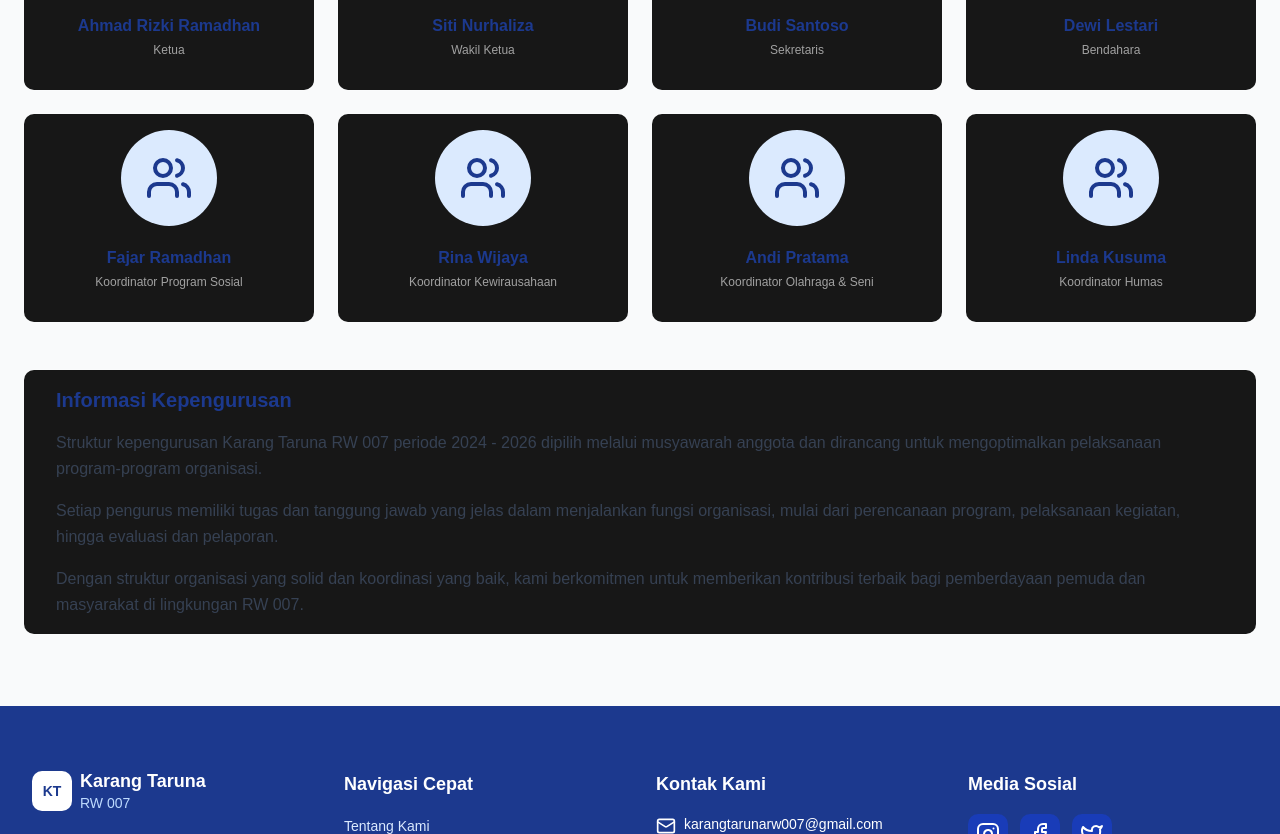
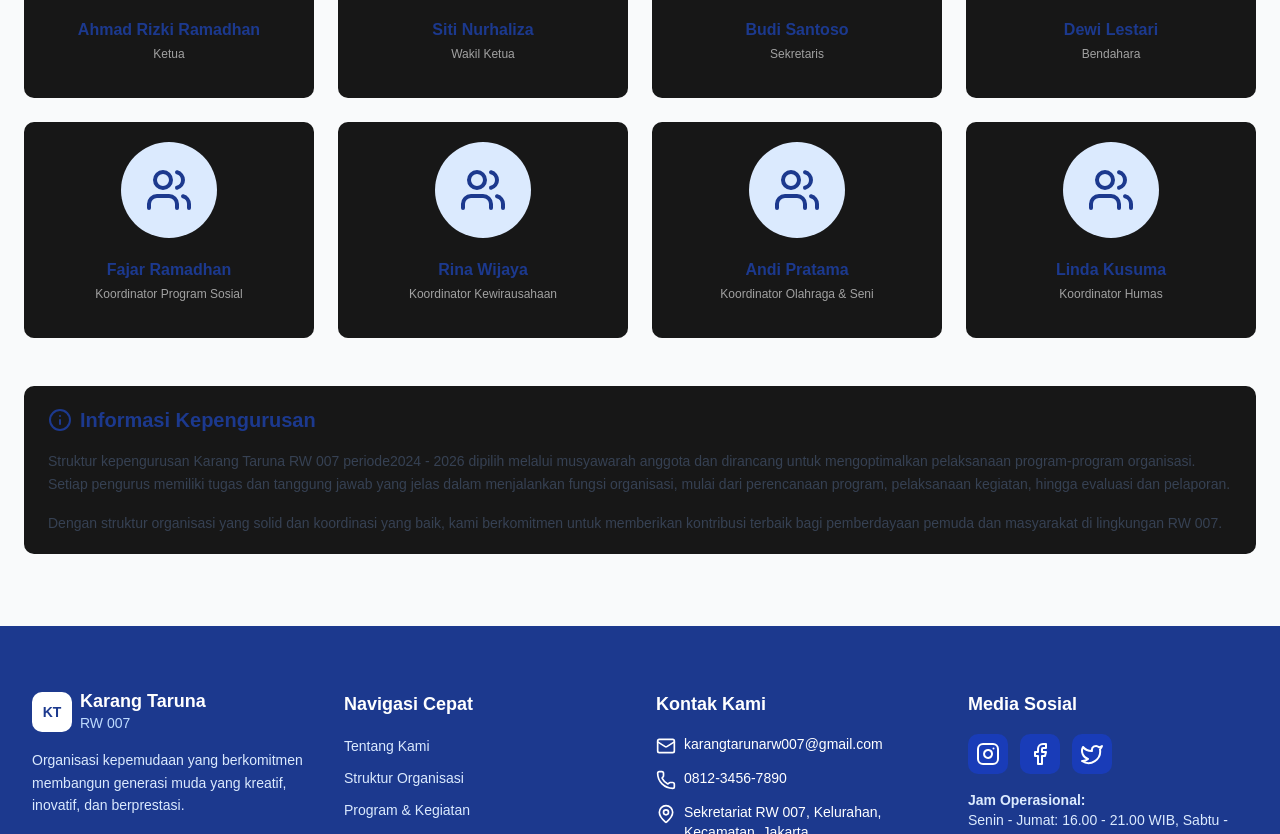
Before and after one commit to Farh4nHanz/kartar-rw-007, a React (Vite) app in the folder apps/web/: page /struktur in a window 1280 px wide. Shown: the part 426-1260 px from the top of the page. Built offline with nearby package versions, Linux system fonts and the light colour scheme.

Commit message:
style(page): update some page's classnames

```diff
--- a/apps/web/src/routes/struktur.tsx
+++ b/apps/web/src/routes/struktur.tsx
@@ -1,5 +1,5 @@
 import { createFileRoute } from "@tanstack/react-router";
-import { Users } from "lucide-react";
+import { Info, Users } from "lucide-react";
 import {
 	Card,
 	CardContent,
@@ -33,7 +33,7 @@ function RouteComponent() {
 					{organizationalStructure.structure.map((member) => (
 						<Card
 							key={member.name}
-							className="rounded-lg transition-shadow duration-300 hover:shadow-lg"
+							className="rounded-lg px-2 py-5 transition-shadow duration-300 hover:shadow-lg"
 						>
 							<CardHeader className="pb-4 text-center">
 								<div className="mx-auto mb-4 flex size-24 items-center justify-center rounded-full bg-blue-100">
@@ -61,26 +61,25 @@ function RouteComponent() {
 				</div>
 
 				{/* Additional Info */}
-				<Card className="mt-12 rounded-lg px-4">
+				<Card className="mt-12 rounded-lg px-2 py-5">
 					<CardHeader>
-						<CardTitle className="font-semibold text-blue-900 text-xl">
+						<CardTitle className="flex items-center gap-2 font-semibold text-blue-900 text-xl">
+							<Info className="size-6" />
 							Informasi Kepengurusan
 						</CardTitle>
 					</CardHeader>
 
 					<CardContent className="space-y-4 text-gray-700">
-						<p className="text-base leading-relaxed">
-							Struktur kepengurusan Karang Taruna RW 007 periode{" "}
+						<p className="text-sm leading-relaxed">
+							Struktur kepengurusan Karang Taruna RW 007 periode
 							{organizationalStructure.period} dipilih melalui musyawarah
 							anggota dan dirancang untuk mengoptimalkan pelaksanaan
-							program-program organisasi.
+							program-program organisasi. Setiap pengurus memiliki tugas dan
+							tanggung jawab yang jelas dalam menjalankan fungsi organisasi,
+							mulai dari perencanaan program, pelaksanaan kegiatan, hingga
+							evaluasi dan pelaporan.
 						</p>
-						<p className="text-base leading-relaxed">
-							Setiap pengurus memiliki tugas dan tanggung jawab yang jelas dalam
-							menjalankan fungsi organisasi, mulai dari perencanaan program,
-							pelaksanaan kegiatan, hingga evaluasi dan pelaporan.
-						</p>
-						<p className="text-base leading-relaxed">
+						<p className="text-sm leading-relaxed">
 							Dengan struktur organisasi yang solid dan koordinasi yang baik,
 							kami berkomitmen untuk memberikan kontribusi terbaik bagi
 							pemberdayaan pemuda dan masyarakat di lingkungan RW 007.
--- a/apps/web/src/routes/tentang-kami.tsx
+++ b/apps/web/src/routes/tentang-kami.tsx
@@ -1,5 +1,5 @@
 import { createFileRoute } from "@tanstack/react-router";
-import { BookOpen, Briefcase, Heart, Target } from "lucide-react";
+import { BookOpen, Briefcase, Heart, Info, Target } from "lucide-react";
 import { Card, CardContent, CardHeader, CardTitle } from "@/components/ui/card";
 import { organizationInfo } from "@/data/mock";
 
@@ -22,7 +22,7 @@ function RouteComponent() {
 					</p>
 				</div>
 
-				<div className="grid grid-cols-1 gap-5 *:rounded-lg lg:auto-rows-fr lg:grid-cols-2">
+				<div className="grid grid-cols-1 gap-5 *:rounded-lg *:px-2 *:py-5 lg:auto-rows-min lg:grid-cols-2">
 					{/* Profile Section */}
 					<Card>
 						<CardHeader>
@@ -112,7 +112,8 @@ function RouteComponent() {
 					{/* History */}
 					<Card className="lg:col-span-2">
 						<CardHeader>
-							<CardTitle className="font-semibold text-blue-900 text-xl">
+							<CardTitle className="flex items-center gap-2 font-semibold text-blue-900 text-xl">
+								<Info className="size-6" />
 								Sejarah Singkat
 							</CardTitle>
 						</CardHeader>
```
